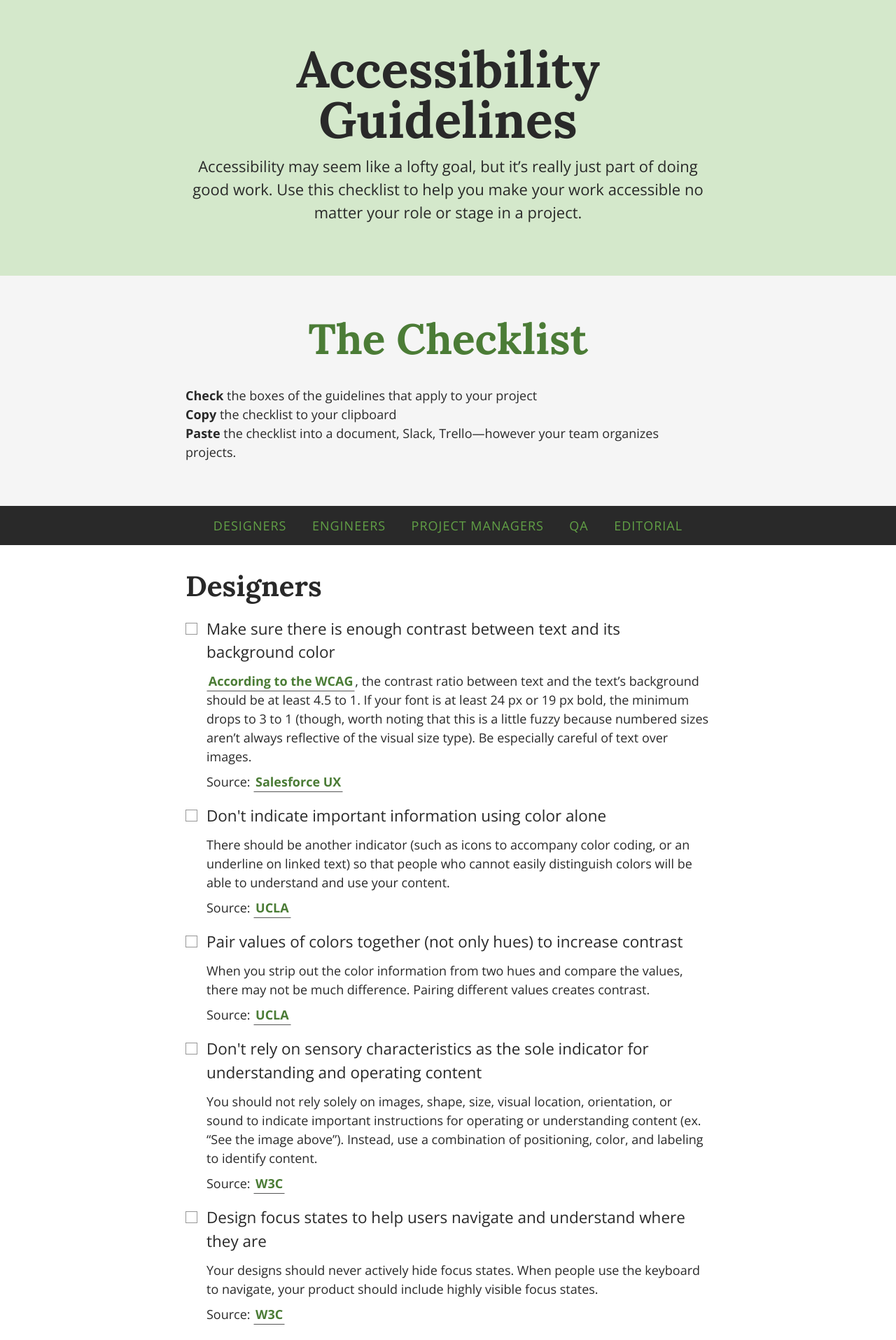
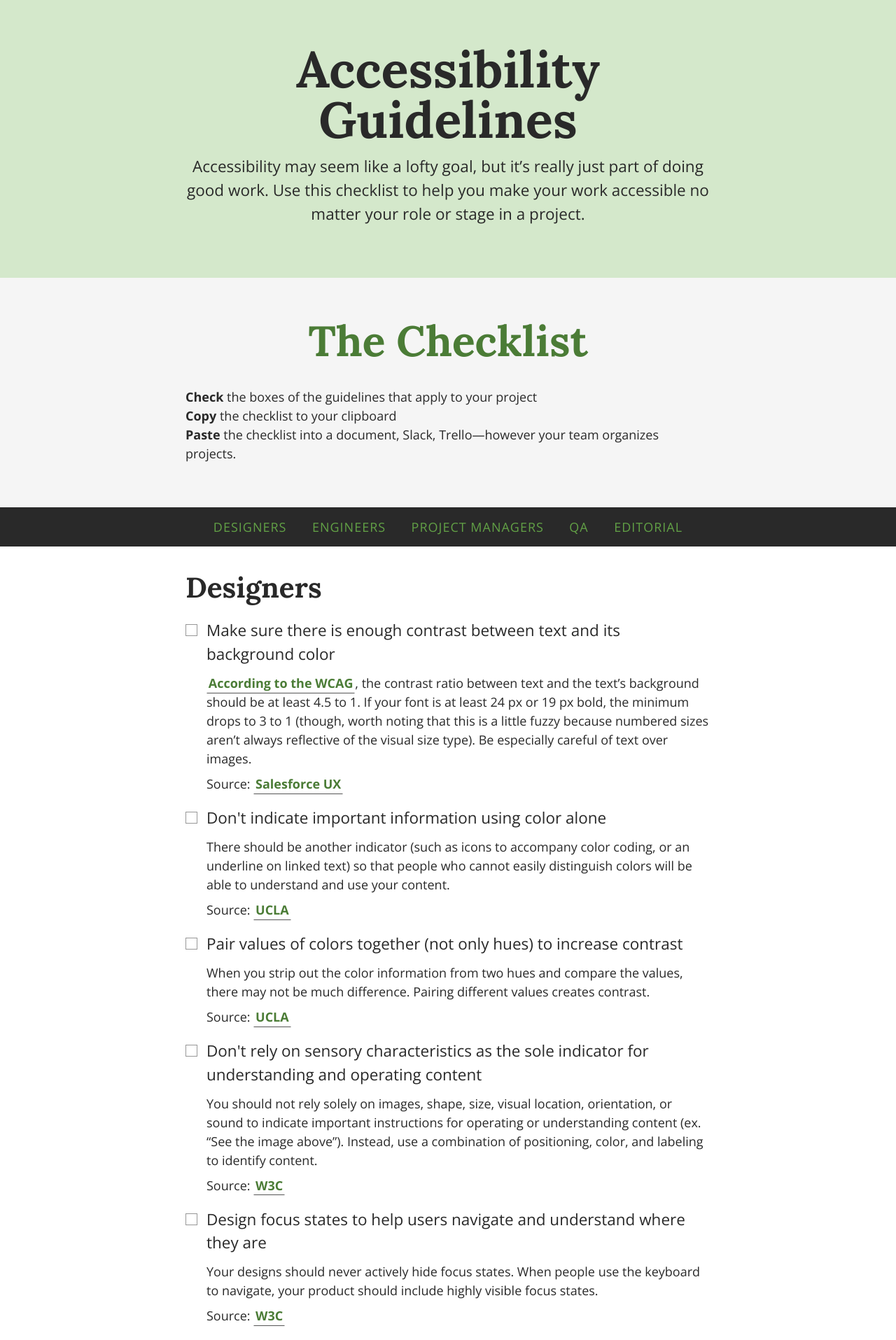
Before and after one commit to voxmedia/accessibility, a Jekyll site: the page built from index.html, in a window 1280 px wide. Shown: the top 1915 px of the page at 70% size. Built offline with Jekyll 4.4.1, drawn with Linux system fonts in a browser that asks for light colours.

Commit message:
you're not using ems are you

```diff
--- a/_sass/_components/_c-hero.scss
+++ b/_sass/_components/_c-hero.scss
@@ -9,7 +9,7 @@
   }
 
   p {
-  	font-size: 22px;
+  	font-size: 1.25em;
   	text-align: center;
   }
 }
```
